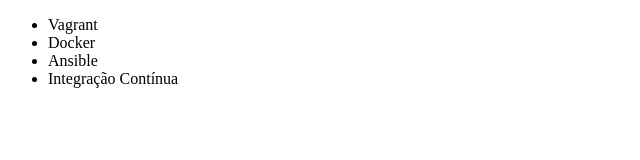
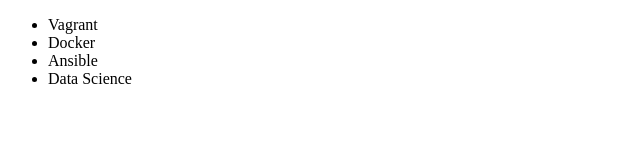
Before and after one commit to matheuscatreus/alura-git, a plain HTML site: page index.html in a window 1280 px wide. Shown: the full height of the page, 0-640 px from the left. Drawn offline with Linux system fonts and the light colour scheme.

Commit message:
Novo curso

```diff
--- a/index.html
+++ b/index.html
@@ -9,7 +9,7 @@
         <li>Vagrant</li>
         <li>Docker</li>
         <li>Ansible</li>
-        <li>Integração Contínua</li>
+        <li>Data Science</li>
     </ul>
 </body>
 </html>
```
